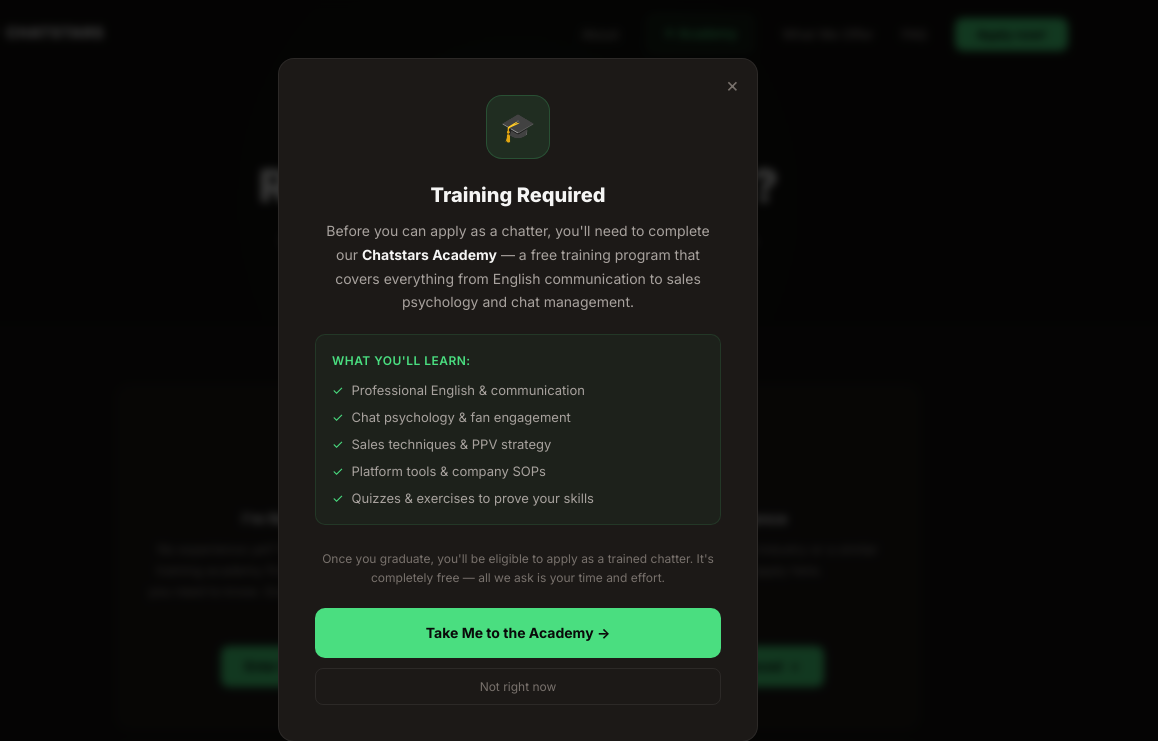
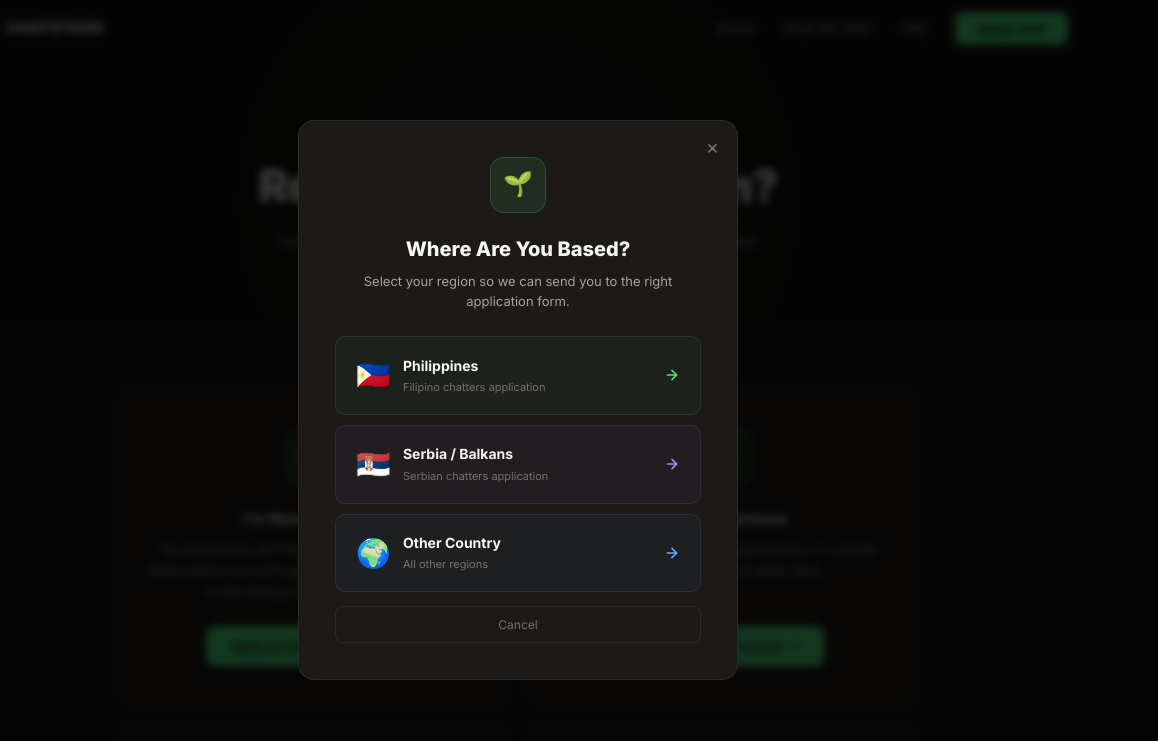
Before and after one commit to Mrkeit95/chatstars-apply, a website: page index.html in a window 1280 px wide. Both pictures are taken after a click on the link 436 px from the left and 557 px from the top of the page. Shown: the top 741 px of the page, 122-1280 px from the left. Drawn offline with Linux system fonts and the light colour scheme.

Commit message:
Remove Academy, add inexperienced typeform with country picker

```diff
--- a/index.html
+++ b/index.html
@@ -14,7 +14,6 @@
     <a href="index.html" class="nav-logo"><svg viewBox="0 0 24 24" fill="none" stroke="currentColor" stroke-width="2"><polygon points="12 2 15.09 8.26 22 9.27 17 14.14 18.18 21.02 12 17.77 5.82 21.02 7 14.14 2 9.27 8.91 8.26 12 2"/></svg><div class="nav-logo-text">CHATSTARS</div></a>
     <ul class="nav-links">
       <li><a href="index.html#about-us">About</a></li>
-      <li><a href="#" onclick="event.preventDefault();document.getElementById('academyModal').style.display='flex'" style="display:inline-flex;align-items:center;gap:6px;padding:8px 16px;background:rgba(74,222,128,0.08);border:1px solid rgba(74,222,128,0.2);border-radius:8px;color:var(--accent);font-weight:600;font-size:13px">✦ Academy</a></li>
       <li><a href="index.html#services">What We Offer</a></li>
       <li><a href="index.html#faq">FAQ</a></li>
       <li><a href="apply.html" class="nav-cta">Apply now!</a></li>
@@ -26,7 +25,6 @@
 <div class="mobile-nav" id="mobileNav">
   <button class="mobile-nav-close" onclick="this.parentElement.classList.remove('open')">&times;</button>
   <a href="index.html#about-us" onclick="this.parentElement.classList.remove('open')">About</a>
-  <a href="#" onclick="event.preventDefault();this.parentElement.classList.remove('open');document.getElementById('academyModal').style.display='flex'" style="color:var(--accent)">✦ Academy</a>
   <a href="index.html#services" onclick="this.parentElement.classList.remove('open')">What We Offer</a>
   <a href="index.html#faq" onclick="this.parentElement.classList.remove('open')">FAQ</a>
   <a href="apply.html" class="btn-primary" onclick="this.parentElement.classList.remove('open')">Apply now!</a>
@@ -46,13 +44,13 @@
 <section id="apply-form">
   <div class="container">
     <div style="display:grid;grid-template-columns:repeat(2,1fr);gap:16px;max-width:800px;margin:0 auto;">
-      <a href="#" onclick="event.preventDefault();document.getElementById('academyModal').style.display='flex'" class="apply-option-card reveal">
+      <a href="#" onclick="event.preventDefault();document.getElementById('newModal').style.display='flex'" class="apply-option-card reveal">
         <div class="apply-option-icon">
           <svg viewBox="0 0 24 24" fill="none" stroke="currentColor" stroke-width="2"><path d="M2 3h6a4 4 0 0 1 4 4v14a3 3 0 0 0-3-3H2z"/><path d="M22 3h-6a4 4 0 0 0-4 4v14a3 3 0 0 1 3-3h7z"/></svg>
         </div>
         <h3>I'm New to Chatting</h3>
-        <p>No experience yet? No problem. Complete our free training academy first — we'll teach you everything you need to know. Graduate and then apply to join the team.</p>
-        <div class="apply-option-btn">Enter the Academy <svg width="12" height="12" viewBox="0 0 24 24" fill="none" stroke="currentColor" stroke-width="2.5" stroke-linecap="round" stroke-linejoin="round"><path d="M5 12h14M12 5l7 7-7 7"/></svg></div>
+        <p>No experience yet? No problem — we'll train you. Apply below and we'll get you started on your journey to becoming a professional chatter.</p>
+        <div class="apply-option-btn">Apply as Inexperienced <svg width="12" height="12" viewBox="0 0 24 24" fill="none" stroke="currentColor" stroke-width="2.5" stroke-linecap="round" stroke-linejoin="round"><path d="M5 12h14M12 5l7 7-7 7"/></svg></div>
       </a>
       <a href="#" onclick="event.preventDefault();document.getElementById('expModal').style.display='flex'" class="apply-option-card reveal">
         <div class="apply-option-icon">
@@ -110,26 +108,31 @@
   </div>
 </div>
 
-<!-- ACADEMY MODAL -->
-<div id="academyModal" style="display:none;position:fixed;inset:0;background:rgba(0,0,0,0.75);z-index:9999;align-items:center;justify-content:center;padding:20px;backdrop-filter:blur(4px)">
-  <div style="background:#1c1917;border:1px solid rgba(255,255,255,0.07);border-radius:16px;padding:36px;max-width:480px;width:100%;text-align:center;position:relative;animation:fadeInUp 0.3s ease">
-    <button onclick="document.getElementById('academyModal').style.display='none'" style="position:absolute;top:14px;right:18px;background:none;border:none;color:#78716c;font-size:20px;cursor:pointer;font-family:inherit">&times;</button>
-    <div style="width:64px;height:64px;border-radius:16px;background:rgba(74,222,128,0.1);border:1px solid rgba(74,222,128,0.2);display:flex;align-items:center;justify-content:center;margin:0 auto 20px;font-size:28px">🎓</div>
-    <h2 style="font-size:20px;font-weight:800;margin-bottom:8px;">Training Required</h2>
-    <p style="color:#a8a29e;font-size:14px;line-height:1.7;margin-bottom:20px;">Before you can apply as a chatter, you'll need to complete our <strong style="color:#f5f5f4">Chatstars Academy</strong> — a free training program that covers everything from English communication to sales psychology and chat management.</p>
-    <div style="background:rgba(74,222,128,0.04);border:1px solid rgba(74,222,128,0.12);border-radius:10px;padding:16px;margin-bottom:24px;text-align:left">
-      <div style="font-size:12px;font-weight:600;color:#4ade80;margin-bottom:10px;text-transform:uppercase;letter-spacing:0.04em">What you'll learn:</div>
-      <div style="display:flex;flex-direction:column;gap:6px">
-        <div style="display:flex;align-items:center;gap:8px;font-size:13px;color:#a8a29e"><span style="color:#4ade80">✓</span> Professional English & communication</div>
-        <div style="display:flex;align-items:center;gap:8px;font-size:13px;color:#a8a29e"><span style="color:#4ade80">✓</span> Chat psychology & fan engagement</div>
-        <div style="display:flex;align-items:center;gap:8px;font-size:13px;color:#a8a29e"><span style="color:#4ade80">✓</span> Sales techniques & PPV strategy</div>
-        <div style="display:flex;align-items:center;gap:8px;font-size:13px;color:#a8a29e"><span style="color:#4ade80">✓</span> Platform tools & company SOPs</div>
-        <div style="display:flex;align-items:center;gap:8px;font-size:13px;color:#a8a29e"><span style="color:#4ade80">✓</span> Quizzes & exercises to prove your skills</div>
-      </div>
+<!-- INEXPERIENCED COUNTRY PICKER MODAL -->
+<div id="newModal" style="display:none;position:fixed;inset:0;background:rgba(0,0,0,0.75);z-index:9999;align-items:center;justify-content:center;padding:20px;backdrop-filter:blur(4px)">
+  <div style="background:#1c1917;border:1px solid rgba(255,255,255,0.07);border-radius:16px;padding:36px;max-width:440px;width:100%;text-align:center;position:relative;animation:fadeInUp 0.3s ease">
+    <button onclick="document.getElementById('newModal').style.display='none'" style="position:absolute;top:14px;right:18px;background:none;border:none;color:#78716c;font-size:20px;cursor:pointer;font-family:inherit">&times;</button>
+    <div style="width:56px;height:56px;border-radius:14px;background:rgba(74,222,128,0.1);border:1px solid rgba(74,222,128,0.2);display:flex;align-items:center;justify-content:center;margin:0 auto 20px;font-size:24px">🌱</div>
+    <h2 style="font-size:20px;font-weight:800;margin-bottom:6px;">Where Are You Based?</h2>
+    <p style="color:#a8a29e;font-size:13px;line-height:1.6;margin-bottom:24px;">Select your region so we can send you to the right application form.</p>
+    <div style="display:flex;flex-direction:column;gap:10px">
+      <a href="https://fe02gsro908.typeform.com/to/LtaKFSnE" target="_blank" style="display:flex;align-items:center;gap:12px;padding:16px 20px;background:rgba(74,222,128,0.04);border:1px solid rgba(74,222,128,0.12);border-radius:10px;text-decoration:none;color:#f5f5f4;transition:border-color 0.2s" onmouseover="this.style.borderColor='rgba(74,222,128,0.4)'" onmouseout="this.style.borderColor='rgba(74,222,128,0.12)'">
+        <span style="font-size:28px">🇵🇭</span>
+        <div style="text-align:left;flex:1"><div style="font-size:14px;font-weight:700">Philippines</div><div style="font-size:11px;color:#78716c;margin-top:2px">Filipino chatters application</div></div>
+        <svg width="16" height="16" viewBox="0 0 24 24" fill="none" stroke="#4ade80" stroke-width="2.5" stroke-linecap="round" stroke-linejoin="round"><path d="M5 12h14M12 5l7 7-7 7"/></svg>
+      </a>
+      <a href="https://fe02gsro908.typeform.com/to/IH078QkD" target="_blank" style="display:flex;align-items:center;gap:12px;padding:16px 20px;background:rgba(167,139,250,0.04);border:1px solid rgba(167,139,250,0.12);border-radius:10px;text-decoration:none;color:#f5f5f4;transition:border-color 0.2s" onmouseover="this.style.borderColor='rgba(167,139,250,0.4)'" onmouseout="this.style.borderColor='rgba(167,139,250,0.12)'">
+        <span style="font-size:28px">🇷🇸</span>
+        <div style="text-align:left;flex:1"><div style="font-size:14px;font-weight:700">Serbia / Balkans</div><div style="font-size:11px;color:#78716c;margin-top:2px">Serbian chatters application</div></div>
+        <svg width="16" height="16" viewBox="0 0 24 24" fill="none" stroke="#a78bfa" stroke-width="2.5" stroke-linecap="round" stroke-linejoin="round"><path d="M5 12h14M12 5l7 7-7 7"/></svg>
+      </a>
+      <a href="https://fe02gsro908.typeform.com/to/LtaKFSnE" target="_blank" style="display:flex;align-items:center;gap:12px;padding:16px 20px;background:rgba(96,165,250,0.04);border:1px solid rgba(96,165,250,0.12);border-radius:10px;text-decoration:none;color:#f5f5f4;transition:border-color 0.2s" onmouseover="this.style.borderColor='rgba(96,165,250,0.4)'" onmouseout="this.style.borderColor='rgba(96,165,250,0.12)'">
+        <span style="font-size:28px">🌍</span>
+        <div style="text-align:left;flex:1"><div style="font-size:14px;font-weight:700">Other Country</div><div style="font-size:11px;color:#78716c;margin-top:2px">All other regions</div></div>
+        <svg width="16" height="16" viewBox="0 0 24 24" fill="none" stroke="#60a5fa" stroke-width="2.5" stroke-linecap="round" stroke-linejoin="round"><path d="M5 12h14M12 5l7 7-7 7"/></svg>
+      </a>
     </div>
-    <p style="color:#78716c;font-size:12px;line-height:1.6;margin-bottom:20px;">Once you graduate, you'll be eligible to apply as a trained chatter. It's completely free — all we ask is your time and effort.</p>
-    <a href="https://chatstars-academy.vercel.app" style="display:block;padding:14px;background:#4ade80;color:#0a0a0a;border-radius:10px;font-weight:700;font-size:14px;text-decoration:none;transition:opacity 0.2s" onmouseover="this.style.opacity='0.9'" onmouseout="this.style.opacity='1'">Take Me to the Academy →</a>
-    <button onclick="document.getElementById('academyModal').style.display='none'" style="display:block;width:100%;margin-top:10px;padding:10px;background:none;border:1px solid rgba(255,255,255,0.07);border-radius:8px;color:#78716c;font-size:12px;cursor:pointer;font-family:inherit">Not right now</button>
+    <button onclick="document.getElementById('newModal').style.display='none'" style="display:block;width:100%;margin-top:14px;padding:10px;background:none;border:1px solid rgba(255,255,255,0.07);border-radius:8px;color:#78716c;font-size:12px;cursor:pointer;font-family:inherit">Cancel</button>
   </div>
 </div>
 
```
